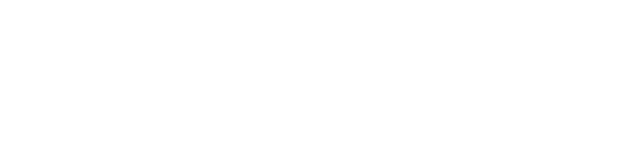
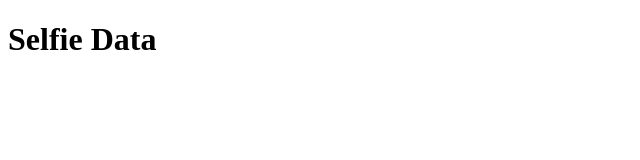
Before and after one commit to jinsuk312/selfie-data, a website: page public/index.html in a window 1280 px wide. Shown: the whole page, without its empty margins (0-640 px from the left). Drawn offline with Linux system fonts and the light colour scheme.

Commit message:
serving index.html

```diff
--- a/index.html
+++ b/public/index.html
@@ -3,7 +3,9 @@
 	<head>
 		<meta charset="UTF-8" />
 		<meta name="viewport" content="width=device-width, initial-scale=1.0" />
-		<title>Document</title>
+		<title>Selfie Data</title>
 	</head>
-	<body></body>
+	<body>
+		<h1>Selfie Data</h1>
+	</body>
 </html>
--- a/server.js
+++ b/server.js
@@ -5,3 +5,5 @@ const app = express();
 app.listen(3000, () => {
 	console.log('listening at PORT: 3000');
 });
+// display whats in public folder, the only file index.html
+app.use(express.static('public'));
```
